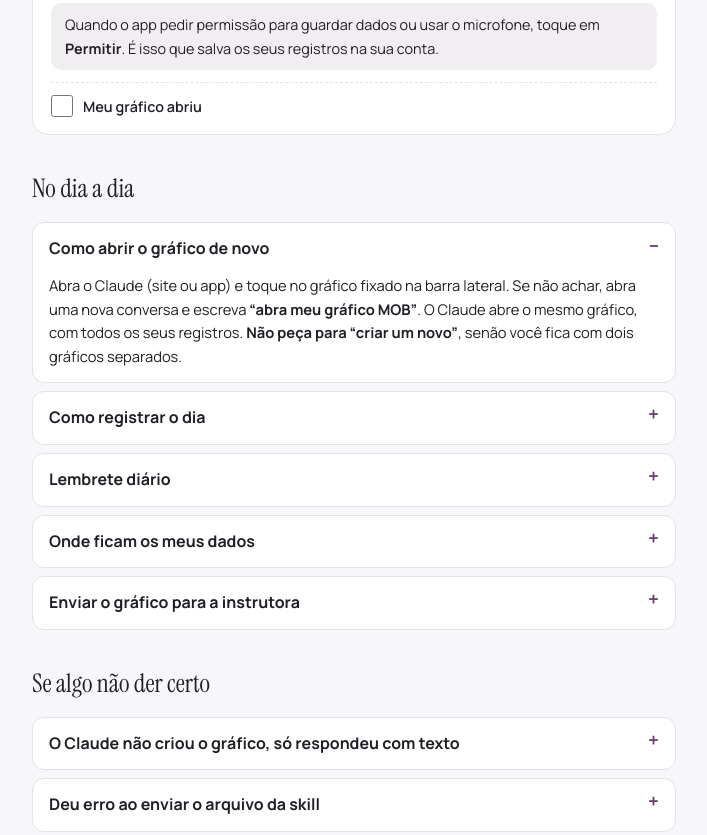
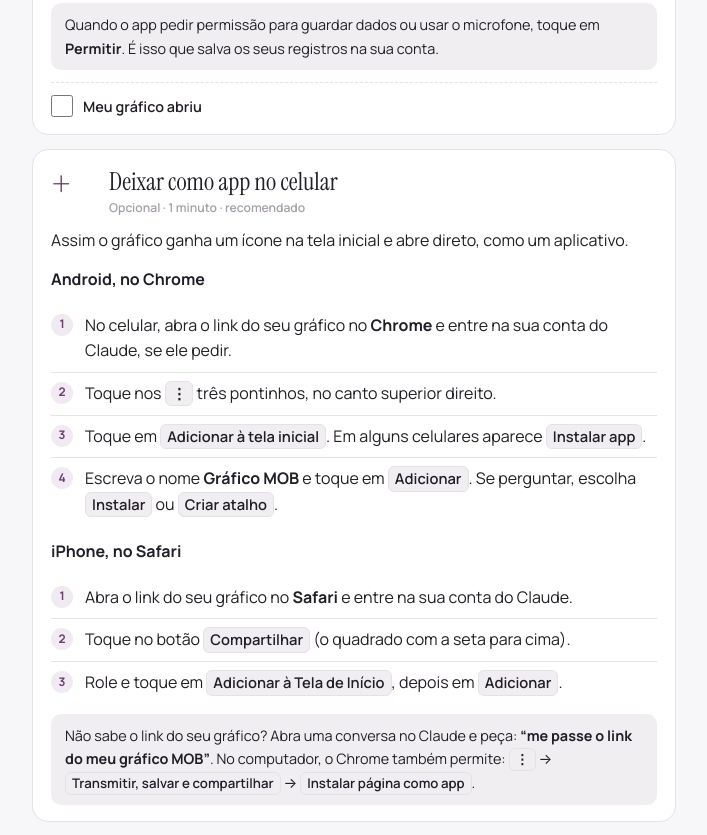
Before and after one commit to nandamota/mob, a plain HTML site: page guia/COMECE-AQUI.html in a window 1280 px wide. Shown: the part 2437-3272 px from the top of the page, without its empty margins (286-993 px from the left). Drawn offline with Linux system fonts and the light colour scheme.

Commit message:
Guia: instalar o gráfico como app no celular (Chrome e Safari)
Co-Authored-By: Claude Opus 5.5 <noreply@anthropic.com>
Claude-Session: https://claude.ai/code/session_01XJhsN4pHYkNPaE5cixs79T

```diff
--- a/guia/COMECE-AQUI.html
+++ b/guia/COMECE-AQUI.html
@@ -135,6 +135,25 @@ h3{font-family:var(--f-display);font-weight:400;font-size:1.6rem;margin:34px 0 1
     <label class="check"><input type="checkbox" data-step="s4"> Meu gráfico abriu</label>
   </section>
 
+  <section class="step" id="s5">
+    <div class="step-h"><div class="num">+</div><div><h2>Deixar como app no celular</h2><div class="time">Opcional · 1 minuto · recomendado</div></div></div>
+    <p style="margin:10px 0 0">Assim o gráfico ganha um ícone na tela inicial e abre direto, como um aplicativo.</p>
+    <p style="margin:14px 0 0"><b>Android, no Chrome</b></p>
+    <ol class="do">
+      <li>No celular, abra o link do seu gráfico no <b>Chrome</b> e entre na sua conta do Claude, se ele pedir.</li>
+      <li>Toque nos <span class="k">⋮</span> três pontinhos, no canto superior direito.</li>
+      <li>Toque em <span class="k">Adicionar à tela inicial</span>. Em alguns celulares aparece <span class="k">Instalar app</span>.</li>
+      <li>Escreva o nome <b>Gráfico MOB</b> e toque em <span class="k">Adicionar</span>. Se perguntar, escolha <span class="k">Instalar</span> ou <span class="k">Criar atalho</span>.</li>
+    </ol>
+    <p style="margin:14px 0 0"><b>iPhone, no Safari</b></p>
+    <ol class="do">
+      <li>Abra o link do seu gráfico no <b>Safari</b> e entre na sua conta do Claude.</li>
+      <li>Toque no botão <span class="k">Compartilhar</span> (o quadrado com a seta para cima).</li>
+      <li>Role e toque em <span class="k">Adicionar à Tela de Início</span>, depois em <span class="k">Adicionar</span>.</li>
+    </ol>
+    <div class="tip">Não sabe o link do seu gráfico? Abra uma conversa no Claude e peça: <b>“me passe o link do meu gráfico MOB”</b>. No computador, o Chrome também permite: <span class="k">⋮</span> → <span class="k">Transmitir, salvar e compartilhar</span> → <span class="k">Instalar página como app</span>.</div>
+  </section>
+
   <h3>No dia a dia</h3>
   <details open><summary>Como abrir o gráfico de novo</summary><div class="bd">
     Abra o Claude (site ou app) e toque no gráfico fixado na barra lateral. Se não achar, abra uma nova conversa e escreva <b>“abra meu gráfico MOB”</b>. O Claude abre o mesmo gráfico, com todos os seus registros. <b>Não peça para “criar um novo”</b>, senão você fica com dois gráficos separados.
```
Also changed, not shown: app.html (+1 -1 lines), index.html (+1 -1 lines), skill/grafico-mob/assets/app.html (+1 -1 lines), 3 other files.
